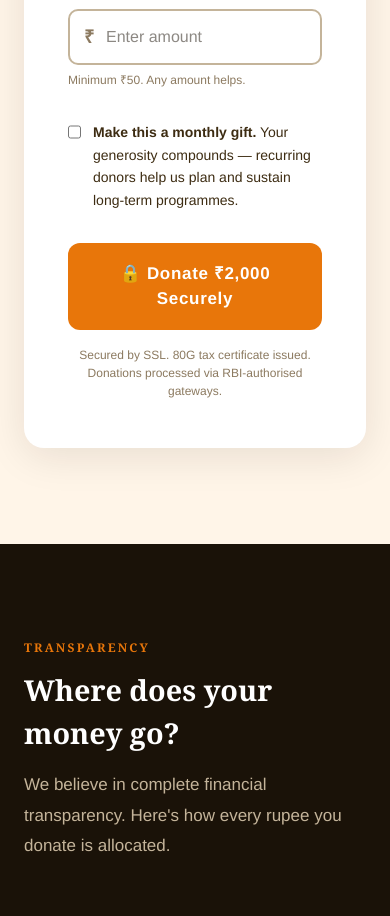
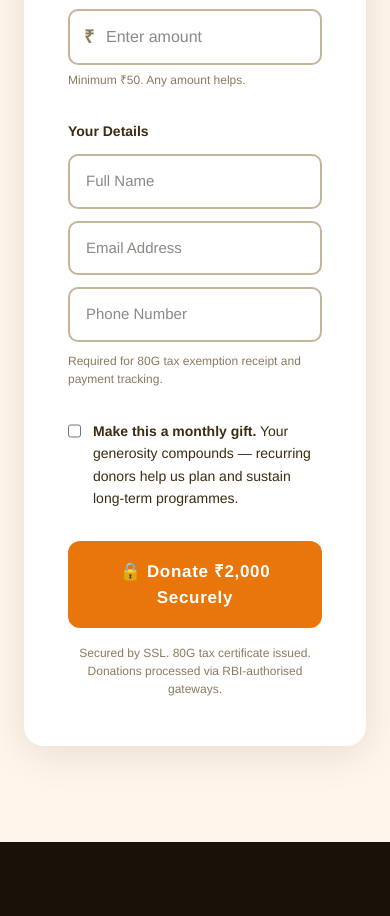
Before and after one commit to Ayush-2005-ap/Jeevika, a React (Vite) app in the folder Client/: page /donate in a window 390 px wide. Shown: the part 3180-4096 px from the top of the page. Built offline with nearby package versions, Linux system fonts and the light colour scheme; no server answers.

Commit message:
Add donor name, email, and phone number collection to the donation form, integrate them into payment prefill, and display them in the success message.

```diff
--- a/Client/src/pages/Donate.jsx
+++ b/Client/src/pages/Donate.jsx
@@ -231,6 +231,9 @@ const loadScript = (src) => {
 export default function Donate() {
     const [selectedTier, setSelectedTier] = useState(TIERS[1]);
     const [customAmount, setCustomAmount] = useState('');
+    const [donorName, setDonorName] = useState('');
+    const [donorEmail, setDonorEmail] = useState('');
+    const [donorPhone, setDonorPhone] = useState('');
     const [submitted, setSubmitted] = useState(false);
     const [isProcessing, setIsProcessing] = useState(false);
 
@@ -266,9 +269,9 @@ export default function Donate() {
                 setIsProcessing(false);
             },
             prefill: {
-                name: "", // Can capture from user state if added later
-                email: "",
-                contact: ""
+                name: donorName,
+                email: donorEmail,
+                contact: donorPhone
             },
             notes: {
                 address: "Jeevika Office"
@@ -469,11 +472,11 @@ export default function Donate() {
                                     Thank You for Your Generosity!
                                 </h3>
                                 <p style={{ color: COLORS.stone, fontSize: 16, lineHeight: 1.8, maxWidth: 420, margin: '0 auto 32px' }}>
-                                    Your donation of <strong style={{ color: COLORS.saffron }}>₹{finalAmount.toLocaleString('en-IN')}</strong> is making a real difference.
-                                    A receipt and 80G certificate will be emailed to you shortly.
+                                    Thank you, <strong style={{ color: COLORS.ink }}>{donorName || 'supporter'}</strong>! Your donation of <strong style={{ color: COLORS.saffron }}>₹{finalAmount.toLocaleString('en-IN')}</strong> is making a real difference.
+                                    A receipt and 80G certificate will be emailed to <strong style={{ color: COLORS.ink }}>{donorEmail}</strong> shortly.
                                 </p>
                                 <button
-                                    onClick={() => { setSubmitted(false); setCustomAmount(''); setSelectedTier(TIERS[1]); }}
+                                    onClick={() => { setSubmitted(false); setCustomAmount(''); setDonorName(''); setDonorEmail(''); setDonorPhone(''); setSelectedTier(TIERS[1]); }}
                                     style={{ background: COLORS.saffron, color: '#fff', border: 'none', borderRadius: 8, padding: '14px 32px', fontWeight: 700, fontSize: 15, cursor: 'pointer' }}
                                 >
                                     Make Another Donation
@@ -529,6 +532,78 @@ export default function Donate() {
                                         />
                                     </div>
                                     <p style={{ color: COLORS.stone, fontSize: 12, marginTop: 6 }}>Minimum ₹50. Any amount helps.</p>
+                                </div>
+
+                                {/* Donor Details */}
+                                <div style={{ marginBottom: 32 }}>
+                                    <label style={{ display: 'block', fontWeight: 600, fontSize: 14, color: COLORS.inkMid, marginBottom: 12 }}>
+                                        Your Details
+                                    </label>
+                                    <div style={{ display: 'flex', flexDirection: 'column', gap: 12 }}>
+                                        <input
+                                            type="text"
+                                            placeholder="Full Name"
+                                            required
+                                            value={donorName}
+                                            onChange={e => setDonorName(e.target.value)}
+                                            style={{
+                                                width: '100%',
+                                                padding: '14px 16px',
+                                                border: `2px solid ${COLORS.stoneLight}`,
+                                                borderRadius: 10,
+                                                fontSize: 15,
+                                                color: COLORS.ink,
+                                                outline: 'none',
+                                                transition: 'border-color 0.2s',
+                                                boxSizing: 'border-box',
+                                            }}
+                                            onFocus={e => e.target.style.borderColor = COLORS.saffron}
+                                            onBlur={e => e.target.style.borderColor = COLORS.stoneLight}
+                                        />
+                                        <input
+                                            type="email"
+                                            placeholder="Email Address"
+                                            required
+                                            value={donorEmail}
+                                            onChange={e => setDonorEmail(e.target.value)}
+                                            style={{
+                                                width: '100%',
+                                                padding: '14px 16px',
+                                                border: `2px solid ${COLORS.stoneLight}`,
+                                                borderRadius: 10,
+                                                fontSize: 15,
+                                                color: COLORS.ink,
+                                                outline: 'none',
+                                                transition: 'border-color 0.2s',
+                                                boxSizing: 'border-box',
+                                            }}
+                                            onFocus={e => e.target.style.borderColor = COLORS.saffron}
+                                            onBlur={e => e.target.style.borderColor = COLORS.stoneLight}
+                                        />
+                                        <input
+                                            type="tel"
+                                            placeholder="Phone Number"
+                                            required
+                                            value={donorPhone}
+                                            onChange={e => setDonorPhone(e.target.value)}
+                                            style={{
+                                                width: '100%',
+                                                padding: '14px 16px',
+                                                border: `2px solid ${COLORS.stoneLight}`,
+                                                borderRadius: 10,
+                                                fontSize: 15,
+                                                color: COLORS.ink,
+                                                outline: 'none',
+                                                transition: 'border-color 0.2s',
+                                                boxSizing: 'border-box',
+                                            }}
+                                            onFocus={e => e.target.style.borderColor = COLORS.saffron}
+                                            onBlur={e => e.target.style.borderColor = COLORS.stoneLight}
+                                        />
+                                    </div>
+                                    <p style={{ color: COLORS.stone, fontSize: 12, marginTop: 10, lineHeight: 1.5 }}>
+                                        Required for 80G tax exemption receipt and payment tracking.
+                                    </p>
                                 </div>
 
 
```
